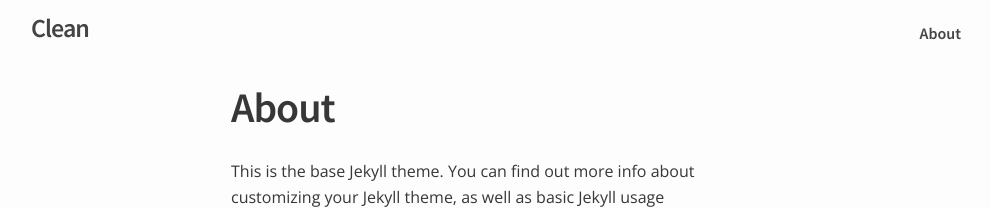
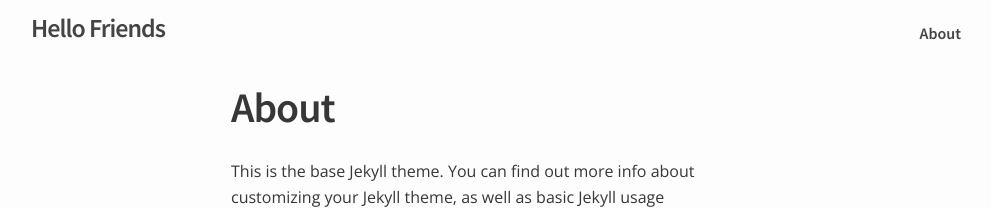
Before and after one commit to Newyee1994/Newyee1994.github.io, a Jekyll site: the page built from about.md, in a window 1280 px wide. Shown: the top 209 px of the page, without its empty margins (139-1130 px from the left). Built offline with Jekyll 4.4.1, drawn with Linux system fonts in a browser that asks for light colours.

Commit message:
Edit _config.yml

```diff
--- a/_config.yml
+++ b/_config.yml
@@ -1,5 +1,5 @@
 # Site settings
-title: Clean
+title: Hello Friends
 email: your-email@domain.com
 description: > # this means to ignore newlines until "baseurl:"
   Write an awesome description for your new site here. You can edit this
```
